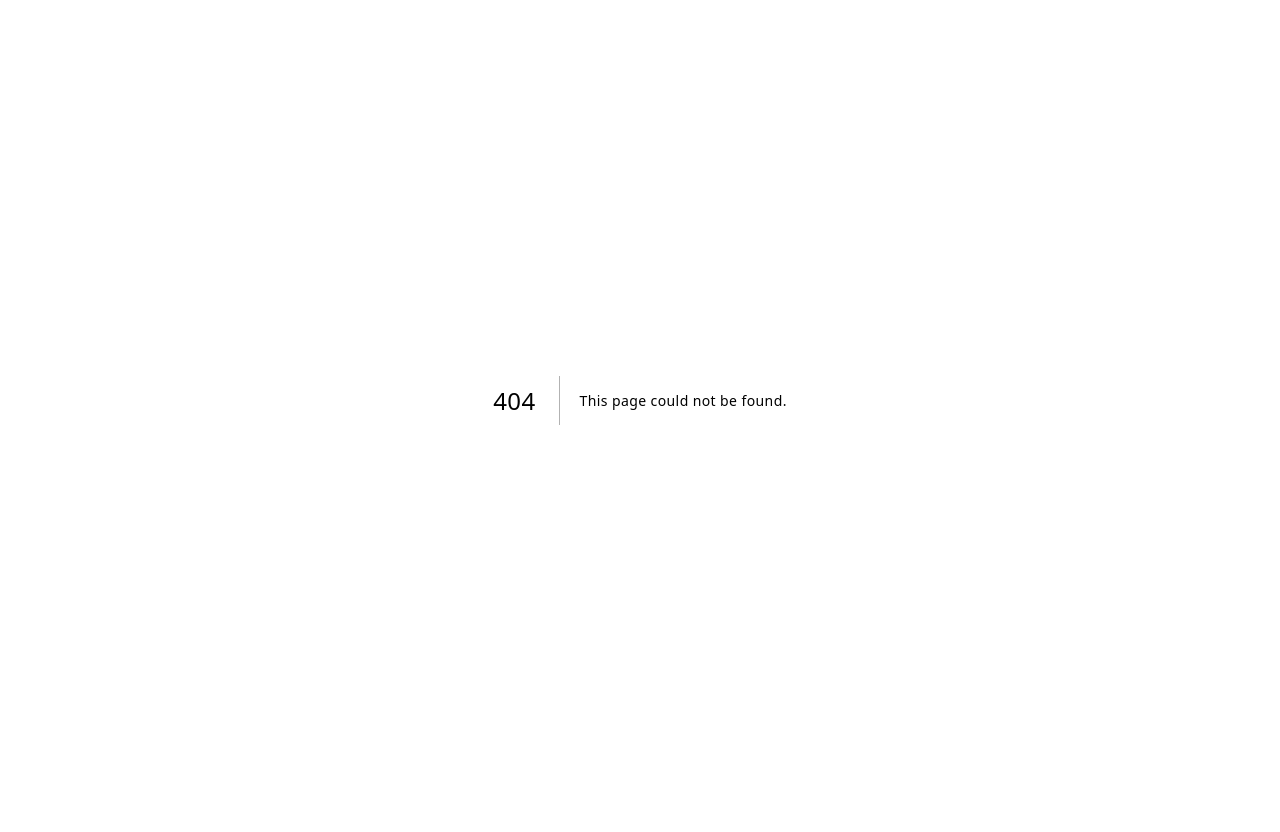
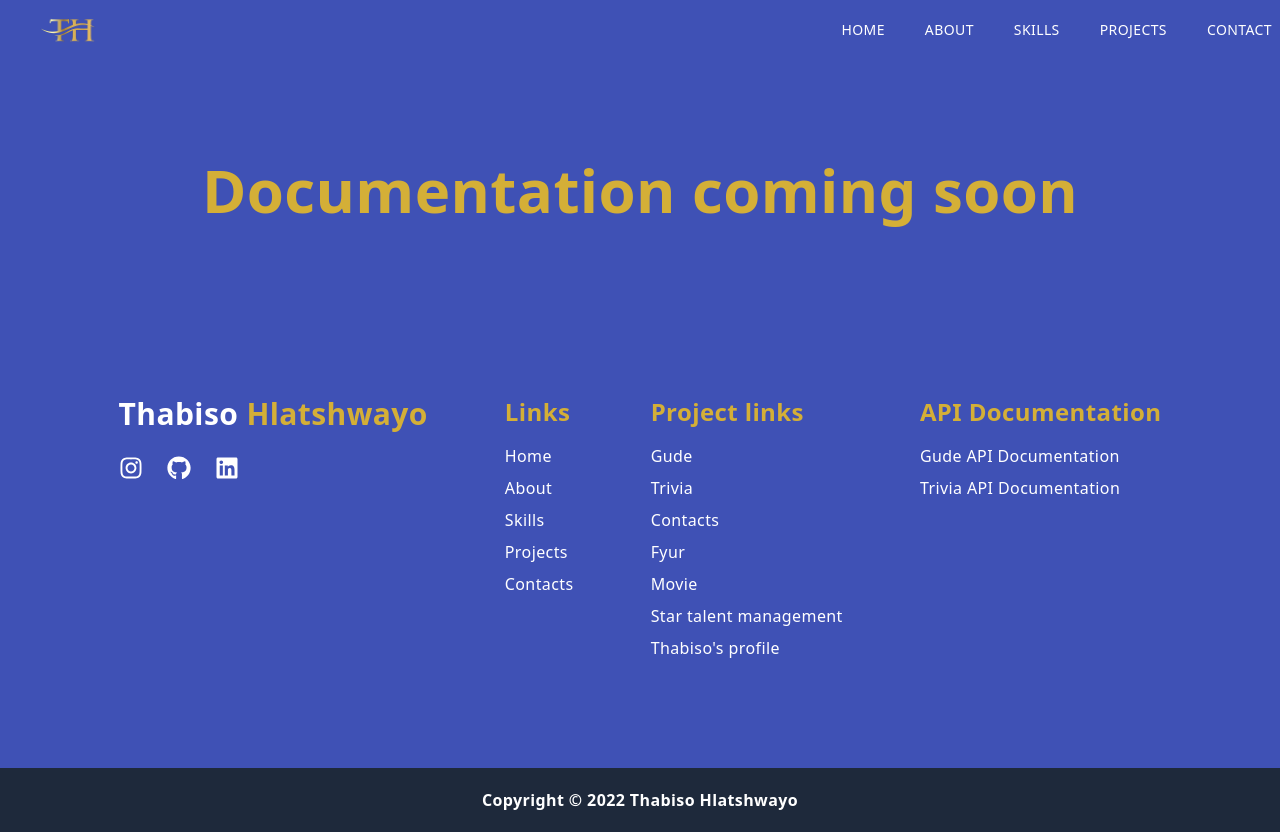
Before and after one commit to Thabiso-Timzo/Thabiso-Hlatshwayo, a Next.js app: page /docs/gude in a window 1280 px wide. Before the commit this address had no page. Before the commit the page ends 800 px from the top, so only its background shows below. Built offline with nearby package versions, Linux system fonts and the light colour scheme.

Commit message:
Added documentation pages

```diff
--- /dev/null
+++ b/pages/docs/gude/index.js
@@ -0,0 +1,25 @@
+import React from 'react'
+import Head from 'next/head'
+
+import NavBar from '../../../components/nav-bar/NavBar'
+import Footer from '../../../components/footer/Footer'
+
+const index = () => {
+  return (
+    <>
+        <Head>
+            <title>Gude API Docs</title>
+            <meta name="description" content="Generated by create next app" />
+            <link rel="icon" href="/logo.png" />
+        </Head>
+        <NavBar />
+        <div className={'h-20'}></div>
+        <div className={'w-full h-16 pt-20'}>
+            <h1 className={'font-bold text-[#D4AF37] text-center'}>Documentation coming soon</h1>
+        </div>
+        <Footer />
+    </>
+  )
+}
+
+export default index
--- /dev/null
+++ b/pages/docs/trivia/index.js
@@ -0,0 +1,25 @@
+import React from 'react'
+import Head from 'next/head'
+
+import NavBar from '../../../components/nav-bar/NavBar'
+import Footer from '../../../components/footer/Footer'
+
+const index = () => {
+  return (
+    <>
+        <Head>
+            <title>Trivia API Docs</title>
+            <meta name="description" content="Generated by create next app" />
+            <link rel="icon" href="/logo.png" />
+        </Head>
+        <NavBar />
+        <div className={'h-20'}></div>
+        <div className={'w-full h-16 pt-20'}>
+            <h1 className={'font-bold text-[#D4AF37] text-center'}>Documentation coming soon</h1>
+        </div>
+        <Footer />
+    </>
+  )
+}
+
+export default index
```
